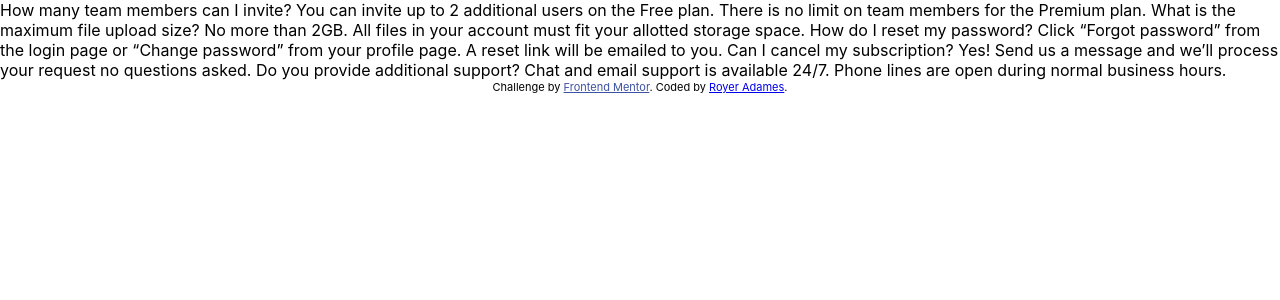
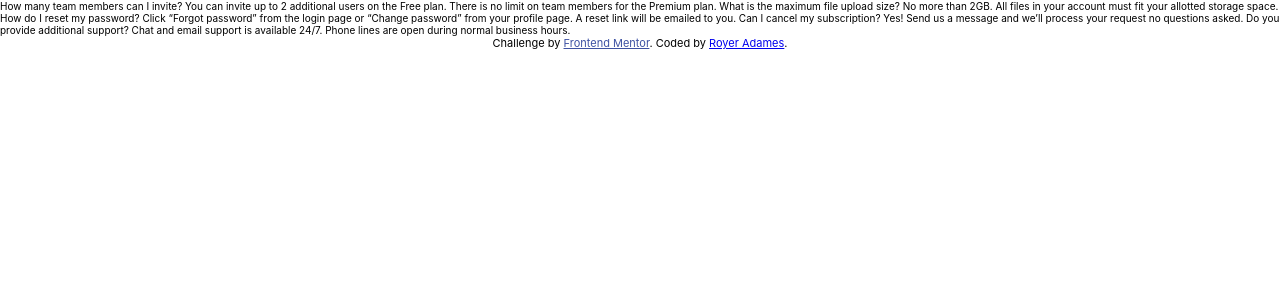
Before and after one commit to royeradames/faq-accordion-card-main, a React (Create React App) app: page / in a window 1280 px wide. Shown: the top 300 px of the page. Built offline with nearby package versions, Linux system fonts and the light colour scheme.

Commit message:
📦install sass

```diff
--- a/package.json
+++ b/package.json
@@ -39,5 +39,8 @@
       "last 1 firefox version",
       "last 1 safari version"
     ]
+  },
+  "devDependencies": {
+    "sass": "^1.32.8"
   }
 }
--- a/src/index.css
+++ b/src/index.css
@@ -1,3 +1,12 @@
+@import-normalize; /* bring in normalize.css styles */
+html {
+  font-size: 10px;
+  box-sizing: border-box;
+}
+*, *:before, *:after {
+  font-size: inherit;
+  box-sizing: inherit;
+}
 body {
   margin: 0;
   font-family: -apple-system, BlinkMacSystemFont, 'Segoe UI', 'Roboto', 'Oxygen',
```
Also changed, not shown: 1 other file (tests, documents, lock files or other folders).
